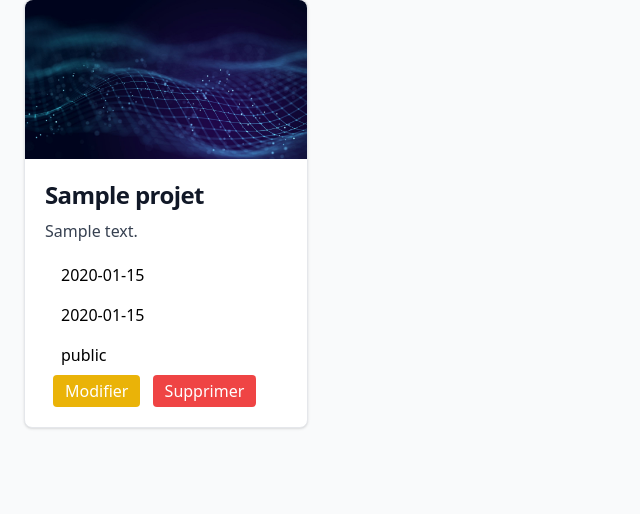
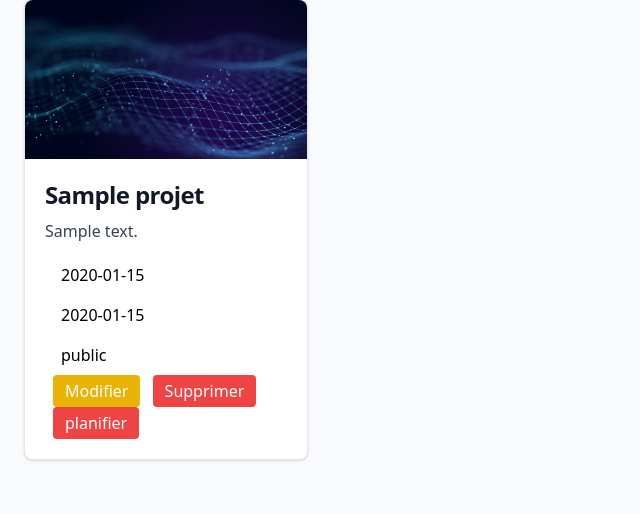
Before and after one commit to Youcode-Classe-E-2024-2025/Asmae_ELHamzaoui-project, a PHP site: page /views/projets_view.php in a window 1280 px wide. Shown: the part 177-691 px from the top of the page, without its empty margins (0-640 px from the left). Run offline with PHP 8.4, Linux system fonts and the light colour scheme; tables that the repository leaves empty hold one stand-in row (values such as "Sample post"); some libraries are stand-ins or nearby versions.

Commit message:
l'ajout du boutton planifier pour la redirection vers la page des taches

```diff
--- a/views/projets_view.php
+++ b/views/projets_view.php
@@ -101,6 +101,10 @@ $membres = $projetController->getMembres();
                             <input type="hidden" name="projet_id" value="<?php echo $project['id_projet']; ?>" />
                             <button type="submit" name="supprimer" class="bg-red-500 text-white py-1 px-3 rounded hover:bg-red-600">Supprimer</button>
                         </form>
+                        <form method="GET" action="taches_view.php" class="inline ml-2">
+                            <input type="hidden" name="projet_id" value="<?php echo $project['id_projet']; ?>" />
+                            <button type="submit" name="planifier" class="bg-red-500 text-white py-1 px-3 rounded hover:bg-red-600">planifier</button>
+                        </form>
                     </div>
                 </div>
             <?php endforeach; ?>
```
